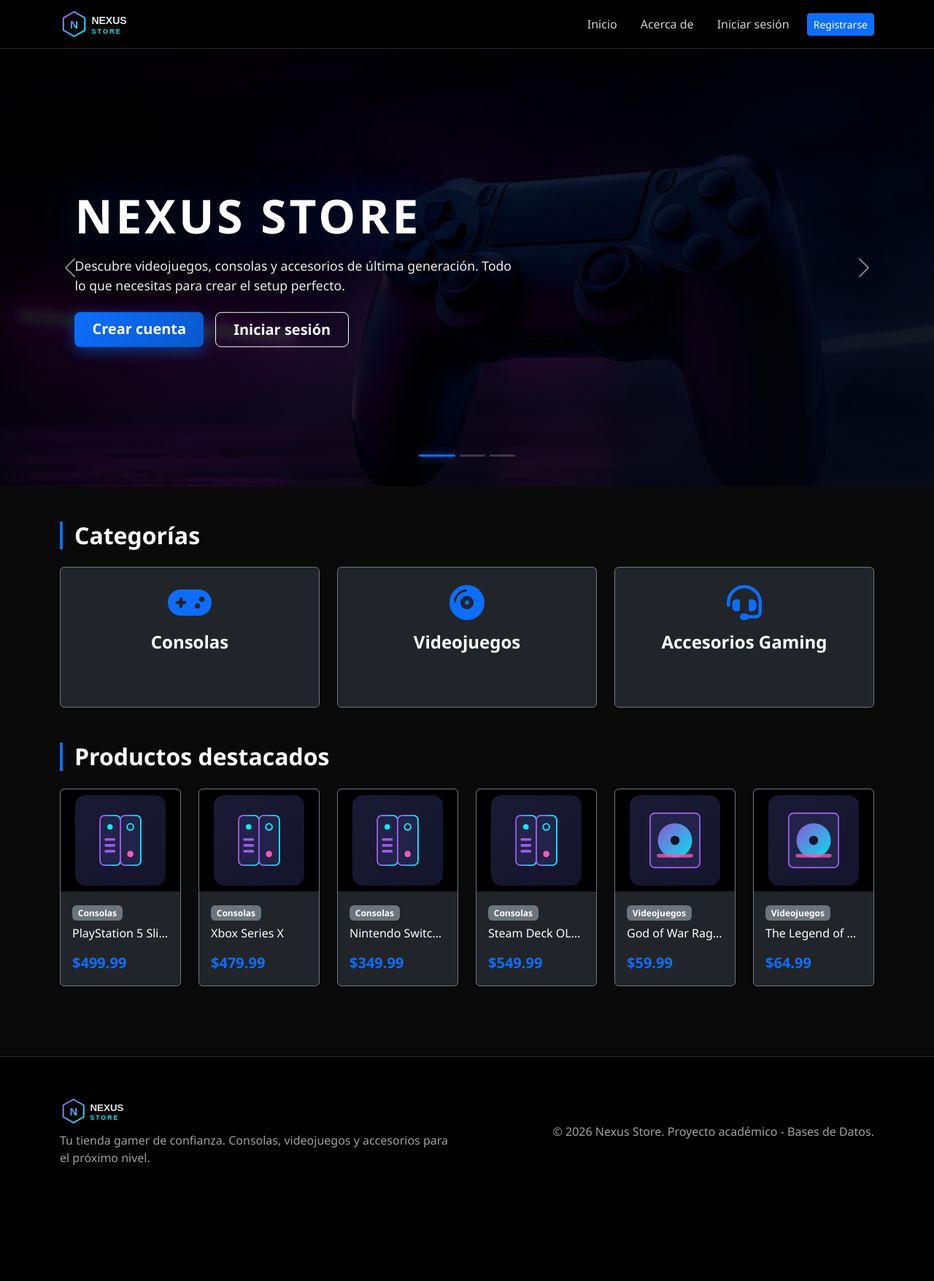
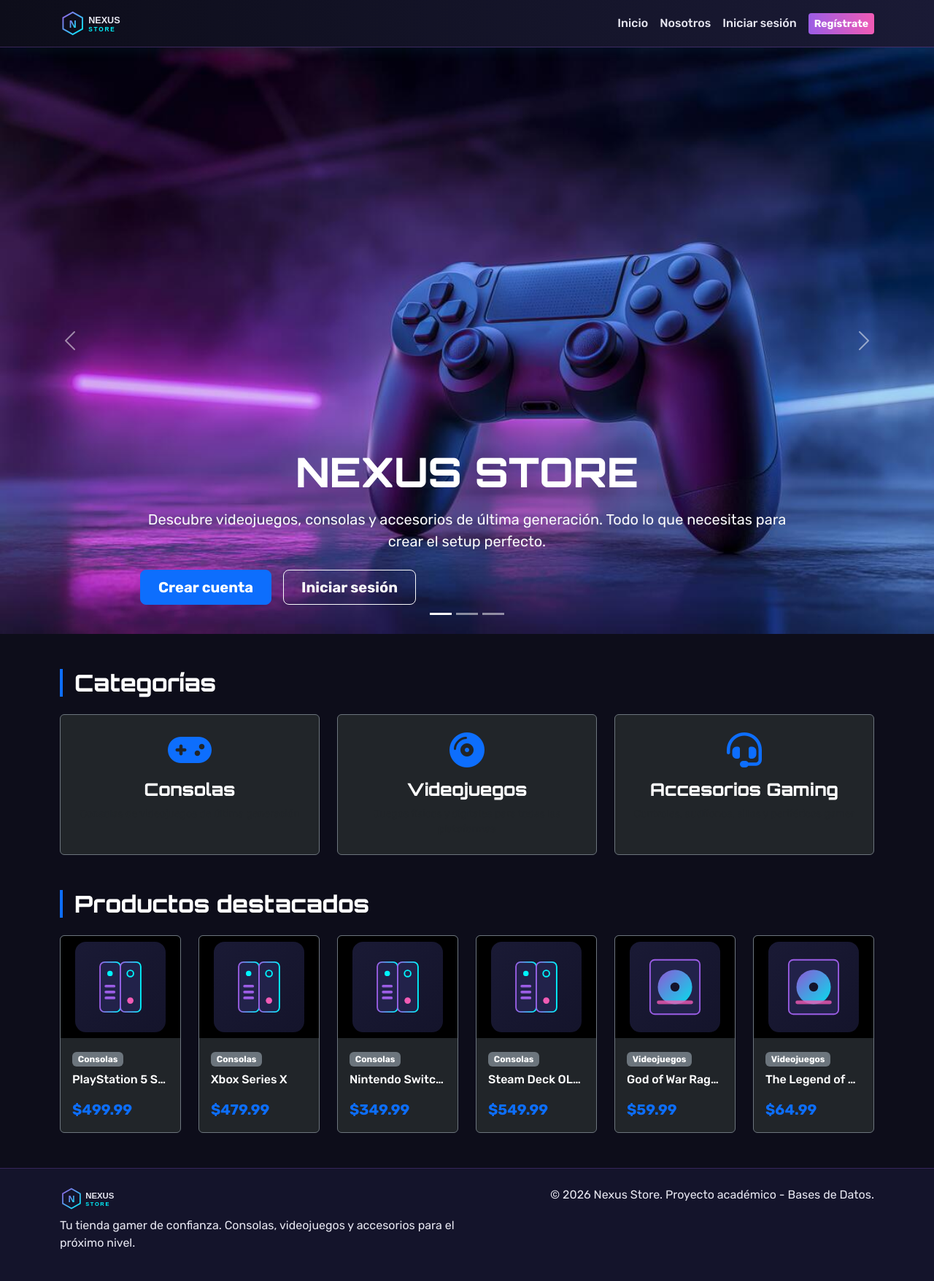
Before and after one commit to BryanDiaz837/NexusStore, a PHP site: page / in a window 1280 px wide. Shown: the whole page at 73% size. Before the commit the page ends 1597 px from the top, so only its background shows below. Run offline with PHP 8.4, Linux system fonts and the light colour scheme; data comes from the database, SQL or seed files in the repository.

Commit message:
Add files via upload

```diff
--- a/nexus_store/css/estilos.css
+++ b/nexus_store/css/estilos.css
@@ -1,313 +1,167 @@
-/* =========================================================
-   NEXUS STORE - Estilos generales
-   ========================================================= */
-
 :root {
-    --nexus-bg: #0a0a0a;
-    --nexus-bg-alt: #121212;
-    --nexus-card: #1a1a1a;
-    --nexus-border: #2a2a2a;
-    --nexus-primary: #0d6efd;
-    --nexus-primary-dark: #0a58ca;
-    --nexus-text: #e9ecef;
-    --nexus-text-muted: #a0a0a0;
-    --nexus-accent: #0d6efd;
+    --nexus-bg: #0d0d1a;
+    --nexus-bg-2: #14142b;
+    --nexus-purple: #9b5de5;
+    --nexus-cyan: #00f5ff;
+    --nexus-pink: #f15bb5;
+    --nexus-text: #e6e6f0;
+    --nexus-muted: #fdfdff;
 }
 
 * { box-sizing: border-box; }
 
-html, body {
+body {
     background-color: var(--nexus-bg);
     color: var(--nexus-text);
-    font-family: 'Segoe UI', Tahoma, Geneva, Verdana, sans-serif;
-    min-height: 100%;
-    margin: 0;
-    padding: 0;
-}
-
-body {
-    display: flex;
-    flex-direction: column;
+    font-family: 'Rubik', sans-serif;
     min-height: 100vh;
 }
 
-a { text-decoration: none; color: var(--nexus-primary); transition: color 0.2s ease; }
-a:hover { color: #4d94ff; }
-
-.text-accent { color: var(--nexus-accent) !important; }
-
-/* ===== NAVBAR ===== */
-.navbar-nexus {
-    background-color: #000000 !important;
-    border-bottom: 1px solid var(--nexus-border);
-    padding: 0.75rem 0;
+h1, h2, h3, h4, .navbar-brand {
+    font-family: 'Orbitron', sans-serif;
 }
 
-.navbar-nexus .navbar-brand {
-    padding: 0;
-    margin-right: 1rem;
+.text-accent { color: var(--nexus-cyan); }
+
+/* NAVBAR */
+.nexus-navbar {
+    background: linear-gradient(90deg, #0d0d1a 0%, #1a1a35 100%);
+    border-bottom: 1px solid rgba(155, 93, 229, 0.3);
+    box-shadow: 0 2px 20px rgba(0, 245, 255, 0.08);
+}
+.nexus-navbar .nav-link {
+    color: var(--nexus-text) !important;
+    font-weight: 500;
+}
+.nexus-navbar .nav-link:hover { color: var(--nexus-cyan) !important; }
+
+.btn-nexus {
+    background: linear-gradient(90deg, var(--nexus-purple), var(--nexus-pink));
+    border: none;
+    color: #fff;
+    font-weight: 600;
+}
+.btn-nexus:hover { color: #fff; opacity: 0.9; }
+
+.btn-outline-nexus {
+    border: 1px solid var(--nexus-cyan);
+    color: var(--nexus-cyan) !important;
+    background: transparent;
+}
+.btn-outline-nexus:hover { background: var(--nexus-cyan); color: #0d0d1a !important; }
+
+/* HERO */
+.nexus-hero {
+    background: radial-gradient(circle at top left, rgba(155,93,229,0.25), transparent 60%),
+                radial-gradient(circle at bottom right, rgba(0,245,255,0.15), transparent 60%),
+                var(--nexus-bg-2);
+    border-radius: 0 0 40px 40px;
+    padding: 80px 0;
+}
+.nexus-hero h1 {
+    font-size: 3rem;
+    font-weight: 800;
+}
+.nexus-hero .lead { color: var(--nexus-muted); }
+
+/* CARDS */
+.card-nexus {
+    background: var(--nexus-bg-2);
+    border: 1px solid rgba(155, 93, 229, 0.25);
+    border-radius: 14px;
+    color: var(--nexus-text);
+    transition: transform 0.2s ease, box-shadow 0.2s ease;
+    height: 100%;
+}
+.card-nexus:hover {
+    transform: translateY(-4px);
+    box-shadow: 0 8px 25px rgba(0, 245, 255, 0.15);
+    border-color: var(--nexus-cyan);
+}
+.card-nexus .card-title { font-family: 'Orbitron', sans-serif; font-size: 1.05rem; }
+.card-nexus .precio { color: var(--nexus-cyan); font-weight: 700; font-size: 1.2rem; }
+.card-nexus .categoria-badge {
+    background: rgba(155, 93, 229, 0.2);
+    color: var(--nexus-purple);
+    border: 1px solid var(--nexus-purple);
 }
 
-.navbar-nexus .navbar-brand img {
-    display: block;
-    height: 42px;
-    width: auto;
+.icono-producto {
+    width: 100%;
+    height: 140px;
+    display: flex;
+    align-items: center;
+    justify-content: center;
+    background: linear-gradient(135deg, rgba(155,93,229,0.15), rgba(0,245,255,0.08));
+    border-radius: 14px 14px 0 0;
+    font-size: 3rem;
+    color: var(--nexus-cyan);
+    overflow: hidden;
 }
-
-.navbar-nexus .navbar-brand span {
-    color: var(--nexus-accent);
-    font-weight: 800;
-    letter-spacing: 2px;
-}
-
-.navbar-nexus .nav-link {
-    color: #d0d0d0 !important;
-    font-weight: 500;
-    padding: 0.5rem 1rem !important;
-    transition: color 0.2s ease;
-}
-
-.navbar-nexus .nav-link:hover,
-.navbar-nexus .nav-link.active { color: var(--nexus-accent) !important; }
-
-.navbar-nexus .navbar-toggler { border-color: var(--nexus-border); }
-.navbar-nexus .navbar-toggler-icon { filter: invert(1); }
-
-/* ===== HERO CARRUSEL OSCURO ===== */
-.hero-carousel {
-    position: relative;
-    width: 100%;
-    overflow: hidden;
-    background-color: #0a0a0a;
-}
-
-.hero-carousel .carousel-inner { height: 600px; }
-
-.hero-carousel .carousel-item {
-    height: 600px;
-    position: relative;
-}
-
-.hero-carousel .carousel-item img {
+.icono-producto img {
     width: 100%;
     height: 100%;
     object-fit: cover;
-    object-position: center;
-    filter: brightness(0.5) contrast(1.15) saturate(1.1);
-    transform: scale(1.05);
-    transition: transform 8s ease;
 }
 
-.hero-carousel .carousel-item.active img { transform: scale(1.15); }
+/* FORMS */
+.card-auth {
+    background: var(--nexus-bg-2);
+    border: 1px solid rgba(155, 93, 229, 0.3);
+    border-radius: 16px;
+    max-width: 480px;
+    margin: 60px auto;
+}
+.form-control, .form-select {
+    background-color: #1c1c38;
+    border: 1px solid rgba(155, 93, 229, 0.3);
+    color: var(--nexus-text);
+}
+.form-control:focus, .form-select:focus {
+    background-color: #1c1c38;
+    color: var(--nexus-text);
+    border-color: var(--nexus-cyan);
+    box-shadow: 0 0 0 0.2rem rgba(0, 245, 255, 0.15);
+}
+.form-label { color: var(--nexus-muted); font-weight: 500; }
 
-.hero-carousel .carousel-overlay {
-    position: absolute;
-    inset: 0;
-    background: linear-gradient(
-        135deg,
-        rgba(0, 0, 0, 0.9) 0%,
-        rgba(0, 0, 0, 0.6) 45%,
-        rgba(5, 5, 15, 0.85) 100%
-    );
-    z-index: 1;
+/* TABLES */
+.table-nexus {
+    background-color: var(--nexus-bg-2);
+    color: var(--nexus-text);
+    border-radius: 10px;
+    overflow: hidden;
+}
+.table-nexus thead {
+    background-color: rgba(155, 93, 229, 0.2);
+    color: var(--nexus-cyan);
+}
+.table-nexus td, .table-nexus th {
+    border-color: rgba(155, 93, 229, 0.15);
+    vertical-align: middle;
 }
 
-.hero-carousel .carousel-caption {
-    z-index: 2;
-    bottom: 50%;
-    transform: translateY(50%);
-    text-align: left;
-    left: 8%;
-    right: 8%;
-    padding: 0;
+/* DASHBOARD */
+.stat-card {
+    background: var(--nexus-bg-2);
+    border: 1px solid rgba(0, 245, 255, 0.25);
+    border-radius: 14px;
+    padding: 25px;
+    text-align: center;
+}
+.stat-card .stat-numero {
+    font-family: 'Orbitron', sans-serif;
+    font-size: 2rem;
+    color: var(--nexus-cyan);
 }
 
-.hero-carousel .carousel-caption h1 {
-    font-size: clamp(2rem, 5vw, 4rem);
-    letter-spacing: 4px;
-    text-transform: uppercase;
-    text-shadow: 0 4px 30px rgba(0, 0, 0, 0.9), 0 0 60px rgba(13, 110, 253, 0.45);
+.nexus-footer {
+    background: var(--nexus-bg-2);
+    border-top: 1px solid rgba(155, 93, 229, 0.25);
 }
 
-.hero-carousel .carousel-caption p {
-    max-width: 600px;
-    font-size: 1.1rem;
-    text-shadow: 0 2px 15px rgba(0, 0, 0, 0.9);
-    opacity: 0.95;
-}
 
-.hero-carousel .carousel-indicators { bottom: 25px; z-index: 3; }
+.badge-admin { background-color: var(--nexus-pink); }
+.badge-cliente { background-color: var(--nexus-purple); }
 
-.hero-carousel .carousel-indicators [data-bs-target] {
-    width: 35px;
-    height: 3px;
-    border-radius: 2px;
-    background-color: rgba(255, 255, 255, 0.4);
-    border: none;
-    transition: all 0.3s ease;
-}
-
-.hero-carousel .carousel-indicators .active {
-    background-color: #0d6efd;
-    width: 50px;
-    box-shadow: 0 0 12px rgba(13, 110, 253, 0.8);
-}
-
-.hero-carousel .btn-primary {
-    background: linear-gradient(135deg, #0d6efd, #0a58ca);
-    border: none;
-    box-shadow: 0 6px 20px rgba(13, 110, 253, 0.45);
-    transition: all 0.3s ease;
-}
-
-.hero-carousel .btn-primary:hover {
-    transform: translateY(-2px);
-    box-shadow: 0 10px 28px rgba(13, 110, 253, 0.7);
-}
-
-.hero-carousel .btn-outline-light:hover {
-    background-color: #fff;
-    color: #0a0a0a;
-}
-
-/* ===== HERO SIMPLE (páginas internas) ===== */
-.nexus-hero {
-    background: linear-gradient(135deg, #0a0a0a 0%, #141428 100%);
-    padding: 80px 0 60px;
-    border-bottom: 1px solid var(--nexus-border);
-}
-
-.nexus-hero h1 {
-    color: #ffffff;
-    font-weight: 800;
-    letter-spacing: 3px;
-    text-transform: uppercase;
-    font-size: clamp(1.8rem, 4vw, 3rem);
-}
-
-.nexus-hero p { color: var(--nexus-text-muted); }
-
-/* ===== TARJETAS ===== */
-.card-hover {
-    transition: transform 0.3s ease, box-shadow 0.3s ease, border-color 0.3s ease;
-}
-
-.card-hover:hover {
-    transform: translateY(-6px);
-    box-shadow: 0 12px 30px rgba(13, 110, 253, 0.25);
-    border-color: var(--nexus-accent) !important;
-}
-
-.card-nexus {
-    background-color: var(--nexus-card);
-    border: 1px solid var(--nexus-border);
-    border-radius: 12px;
-    color: var(--nexus-text);
-    transition: transform 0.3s ease, box-shadow 0.3s ease, border-color 0.3s ease;
-}
-
-.card-nexus:hover {
-    transform: translateY(-6px);
-    box-shadow: 0 12px 30px rgba(13, 110, 253, 0.25);
-    border-color: var(--nexus-accent);
-}
-
-.img-container { overflow: hidden; }
-
-/* ===== FORMULARIOS DE AUTENTICACIÓN ===== */
-.card-auth {
-    background-color: var(--nexus-card);
-    border: 1px solid var(--nexus-border);
-    border-radius: 14px;
-    max-width: 460px;
-    margin: 60px auto;
-    color: var(--nexus-text);
-    box-shadow: 0 20px 50px rgba(0, 0, 0, 0.6);
-}
-
-.card-auth h3 { color: #ffffff; font-weight: 700; }
-
-.card-auth .form-label { color: var(--nexus-text-muted); font-weight: 500; }
-
-.card-auth .form-control {
-    background-color: #0f0f0f;
-    border: 1px solid var(--nexus-border);
-    color: var(--nexus-text);
-    padding: 0.65rem 0.9rem;
-    border-radius: 8px;
-}
-
-.card-auth .form-control:focus {
-    background-color: #0f0f0f;
-    border-color: var(--nexus-accent);
-    color: var(--nexus-text);
-    box-shadow: 0 0 0 0.2rem rgba(13, 110, 253, 0.25);
-}
-
-.card-auth .form-control::placeholder { color: #555; }
-
-/* ===== BOTONES ===== */
-.btn-nexus {
-    background: linear-gradient(135deg, #0d6efd, #0a58ca);
-    border: none;
-    color: #ffffff;
-    font-weight: 600;
-    padding: 0.65rem 1.5rem;
-    border-radius: 8px;
-    transition: all 0.3s ease;
-}
-
-.btn-nexus:hover {
-    background: linear-gradient(135deg, #0a58ca, #084298);
-    color: #ffffff;
-    transform: translateY(-2px);
-    box-shadow: 0 8px 20px rgba(13, 110, 253, 0.45);
-}
-
-/* ===== ALERTAS ===== */
-.alert { border-radius: 8px; border: 1px solid transparent; }
-
-/* ===== TABLAS ===== */
-.table-dark {
-    --bs-table-bg: var(--nexus-card);
-    --bs-table-border-color: var(--nexus-border);
-}
-
-/* ===== FOOTER ===== */
-.footer-nexus {
-    background-color: #000000;
-    border-top: 1px solid var(--nexus-border);
-    color: var(--nexus-text-muted);
-    padding: 30px 0;
-    margin-top: auto;
-}
-
-.footer-nexus p { color: var(--nexus-text-muted); margin-bottom: 0.25rem; }
-.footer-nexus a { color: var(--nexus-text-muted); }
-.footer-nexus a:hover { color: var(--nexus-accent); }
-
-/* ===== SCROLLBAR ===== */
-::-webkit-scrollbar { width: 10px; }
-::-webkit-scrollbar-track { background: #0a0a0a; }
-::-webkit-scrollbar-thumb { background: #2a2a2a; border-radius: 5px; }
-::-webkit-scrollbar-thumb:hover { background: var(--nexus-accent); }
-
-/* ===== RESPONSIVE ===== */
-@media (max-width: 768px) {
-    .hero-carousel .carousel-inner,
-    .hero-carousel .carousel-item { height: 480px; }
-
-    .hero-carousel .carousel-caption {
-        text-align: center;
-        left: 5%;
-        right: 5%;
-    }
-
-    .hero-carousel .carousel-caption p { font-size: 0.95rem; }
-
-    .hero-carousel .btn-lg { padding: 0.5rem 1rem; font-size: 0.95rem; }
-
-    .nexus-hero { padding: 50px 0 40px; }
-
-    .navbar-nexus .navbar-brand img { height: 36px; }
-}
+a { text-decoration: none; }
--- a/nexus_store/login.php
+++ b/nexus_store/login.php
@@ -61,7 +61,6 @@
       <button type="submit" class="btn btn-nexus w-100">Ingresar</button>
     </form>
     <p class="text-center small  mt-3 mb-0">¿No tienes cuenta? <a href="registro.php" class="text-accent">Regístrate</a></p>
-    <p class="text-center small  mt-2 mb-0">Admin demo: admin@nexusstore.com / admin123</p>
   </div>
 </div>
 
--- a/nexus_store/php/footer.php
+++ b/nexus_store/php/footer.php
@@ -1,17 +1,17 @@
-<footer class="footer-nexus mt-5">
+<footer class="nexus-footer mt-5">
   <div class="container py-4">
-    <div class="row align-items-center">
-      <div class="col-md-6 mb-3 mb-md-0">
-        <img src="<?php echo isset($ruta_base) ? $ruta_base : ''; ?>img/logo.svg" alt="Nexus Store" height="40" class="mb-2">
-        <p class="mb-0">Tu tienda gamer de confianza. Consolas, videojuegos y accesorios para el próximo nivel.</p>
+    <div class="row">
+      <div class="col-md-6">
+        <img src="<?php echo isset($ruta_base) ? $ruta_base : ''; ?>img/logo.svg" alt="Nexus Store" height="34" class="mb-2">
+        <p>Tu tienda gamer de confianza. Consolas, videojuegos y accesorios para el próximo nivel.</p>
       </div>
       <div class="col-md-6 text-md-end">
-        <p class="mb-0">&copy; <?php echo date('Y'); ?> Nexus Store. Proyecto académico - Bases de Datos.</p>
+        <p class=>&copy; <?php echo date('Y'); ?> Nexus Store. Proyecto académico - Bases de Datos.</p>
       </div>
     </div>
   </div>
 </footer>
 
-<script src="https://cdn.jsdelivr.net/npm/bootstrap@5.3.2/dist/js/bootstrap.bundle.min.js"></script>
+<script src="https://cdn.jsdelivr.net/npm/bootstrap@5.3.3/dist/js/bootstrap.bundle.min.js"></script>
 </body>
 </html>
--- a/nexus_store/php/header.php
+++ b/nexus_store/php/header.php
@@ -1,7 +1,6 @@
 <?php
-if (session_status() === PHP_SESSION_NONE) {
-    session_start();
-}
+// Este archivo asume que ya se hizo session_start() y se incluyó funciones.php
+$ruta_base = isset($ruta_base) ? $ruta_base : '';
 ?>
 <!DOCTYPE html>
 <html lang="es">
@@ -9,61 +8,57 @@
     <meta charset="UTF-8">
     <meta name="viewport" content="width=device-width, initial-scale=1.0">
     <title><?php echo isset($titulo_pagina) ? $titulo_pagina . ' | Nexus Store' : 'Nexus Store'; ?></title>
-
-    <link href="https://cdn.jsdelivr.net/npm/bootstrap@5.3.2/dist/css/bootstrap.min.css" rel="stylesheet">
-    <link rel="stylesheet" href="https://cdnjs.cloudflare.com/ajax/libs/font-awesome/6.5.1/css/all.min.css">
-    <link rel="stylesheet" href="<?php echo isset($ruta_base) ? $ruta_base : ''; ?>css/estilos.css">
+    <link href="https://cdn.jsdelivr.net/npm/bootstrap@5.3.3/dist/css/bootstrap.min.css" rel="stylesheet">
+    <link href="https://cdnjs.cloudflare.com/ajax/libs/font-awesome/6.5.1/css/all.min.css" rel="stylesheet">
+    <link href="https://fonts.googleapis.com/css2?family=Orbitron:wght@600;800&family=Rubik:wght@400;500;700&display=swap" rel="stylesheet">
+    <link rel="stylesheet" href="<?php echo $ruta_base; ?>css/estilos.css">
 </head>
 <body>
 
-<nav class="navbar navbar-expand-lg navbar-nexus">
+<nav class="navbar navbar-expand-lg navbar-dark nexus-navbar sticky-top">
   <div class="container">
-        <a class="navbar-brand d-flex align-items-center gap-2" href="<?php echo isset($ruta_base) ? $ruta_base : ''; ?>index.php">
-            <img src="<?php echo isset($ruta_base) ? $ruta_base : ''; ?>img/logo.svg"
-                 alt="Nexus Store"
-                 height="42">
+    <a class="navbar-brand" href="<?php echo $ruta_base; ?>index.php">
+      <img src="<?php echo $ruta_base; ?>img/logo.svg" alt="Nexus Store" height="38">
     </a>
     <button class="navbar-toggler" type="button" data-bs-toggle="collapse" data-bs-target="#navMenu">
       <span class="navbar-toggler-icon"></span>
     </button>
-
     <div class="collapse navbar-collapse" id="navMenu">
       <ul class="navbar-nav ms-auto align-items-lg-center">
-                <li class="nav-item">
-                    <a class="nav-link" href="<?php echo isset($ruta_base) ? $ruta_base : ''; ?>index.php">Inicio</a>
+        <li class="nav-item"><a class="nav-link" href="<?php echo $ruta_base; ?>index.php">Inicio</a></li>
+        <li class="nav-item"><a class="nav-link" href="<?php echo $ruta_base; ?>acerca.php">Nosotros</a></li>
+
+        <?php if (esta_logueado() && !es_admin()): ?>
+            <li class="nav-item"><a class="nav-link" href="<?php echo $ruta_base; ?>cliente/productos.php">Catálogo</a></li>
+            <li class="nav-item"><a class="nav-link" href="<?php echo $ruta_base; ?>cliente/comprar.php">
+                <i class="fa-solid fa-cart-shopping"></i> Carrito
+                <?php if (!empty($_SESSION['carrito'])): ?>
+                    <span class="badge rounded-pill bg-danger"><?php echo count($_SESSION['carrito']); ?></span>
+                <?php endif; ?>
+            </a></li>
+            <li class="nav-item"><a class="nav-link" href="<?php echo $ruta_base; ?>cliente/mis_compras.php">Mis compras</a></li>
+        <?php endif; ?>
+
+        <?php if (esta_logueado() && es_admin()): ?>
+            <li class="nav-item"><a class="nav-link" href="<?php echo $ruta_base; ?>admin/panel.php">Panel Admin</a></li>
+            <li class="nav-item"><a class="nav-link" href="<?php echo $ruta_base; ?>admin/productos.php">Productos</a></li>
+            <li class="nav-item"><a class="nav-link" href="<?php echo $ruta_base; ?>admin/ventas.php">Ventas</a></li>
+            <li class="nav-item"><a class="nav-link" href="<?php echo $ruta_base; ?>admin/usuarios.php">Usuarios</a></li>
+        <?php endif; ?>
+
+        <?php if (esta_logueado()): ?>
+            <li class="nav-item ms-lg-3">
+                <span class="nav-link text-muted small">
+                    <i class="fa-solid fa-user"></i> <?php echo limpiar($_SESSION['nombre']); ?>
+                </span>
             </li>
             <li class="nav-item">
-                    <a class="nav-link" href="<?php echo isset($ruta_base) ? $ruta_base : ''; ?>acerca.php">Acerca de</a>
-                </li>
-
-                <?php if (isset($_SESSION['id_usuario'])): ?>
-                    <?php if (isset($_SESSION['tipo_usuario']) && $_SESSION['tipo_usuario'] === 'admin'): ?>
-                        <li class="nav-item">
-                            <a class="nav-link" href="<?php echo isset($ruta_base) ? $ruta_base : ''; ?>admin/panel.php">Panel</a>
+                <a class="btn btn-outline-nexus btn-sm ms-lg-2" href="<?php echo $ruta_base; ?>logout.php">Cerrar sesión</a>
             </li>
         <?php else: ?>
+            <li class="nav-item"><a class="nav-link" href="<?php echo $ruta_base; ?>login.php">Iniciar sesión</a></li>
             <li class="nav-item">
-                            <a class="nav-link" href="<?php echo isset($ruta_base) ? $ruta_base : ''; ?>cliente/productos.php">Catálogo</a>
-                        </li>
-                        <li class="nav-item">
-                            <a class="nav-link" href="<?php echo isset($ruta_base) ? $ruta_base : ''; ?>cliente/carrito.php">Carrito</a>
-                        </li>
-                        <li class="nav-item">
-                            <a class="nav-link" href="<?php echo isset($ruta_base) ? $ruta_base : ''; ?>cliente/mis_compras.php">Mis compras</a>
-                        </li>
-                    <?php endif; ?>
-                    <li class="nav-item">
-                        <span class="nav-link text-primary">Hola, <?php echo htmlspecialchars($_SESSION['nombre']); ?></span>
-                    </li>
-                    <li class="nav-item">
-                        <a class="nav-link" href="<?php echo isset($ruta_base) ? $ruta_base : ''; ?>logout.php">Salir</a>
-                    </li>
-                <?php else: ?>
-                    <li class="nav-item">
-                        <a class="nav-link" href="<?php echo isset($ruta_base) ? $ruta_base : ''; ?>login.php">Iniciar sesión</a>
-                    </li>
-                    <li class="nav-item">
-                        <a class="btn btn-primary btn-sm ms-lg-2" href="<?php echo isset($ruta_base) ? $ruta_base : ''; ?>registro.php">Registrarse</a>
+                <a class="btn btn-nexus btn-sm ms-lg-2" href="<?php echo $ruta_base; ?>registro.php">Regístrate</a>
             </li>
         <?php endif; ?>
       </ul>
```
Also changed, not shown: nexus_store/instalar_admin.php (+24 -11 lines). Lines whose indentation alone changed are shown as unchanged.
